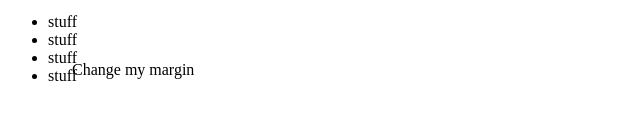
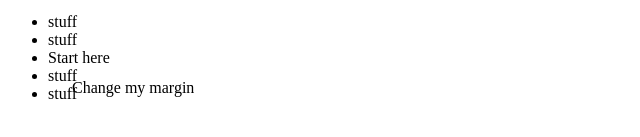
Before and after one commit to chrislo95/odin-recipes, a plain HTML site: page recipes/lasagna.html in a window 1280 px wide. Shown: the part 779-916 px from the top of the page, without its empty margins (0-640 px from the left). Drawn offline with Linux system fonts and the light colour scheme.

Commit message:
added some test changes

```diff
--- a/recipes/lasagna.html
+++ b/recipes/lasagna.html
@@ -32,6 +32,7 @@
             <ul>
                 <li>stuff</li>
                 <li>stuff</li>
+                <li>Start here</li>
                 <li>stuff</li>
                 <li>stuff</li>
             </ul>
```
